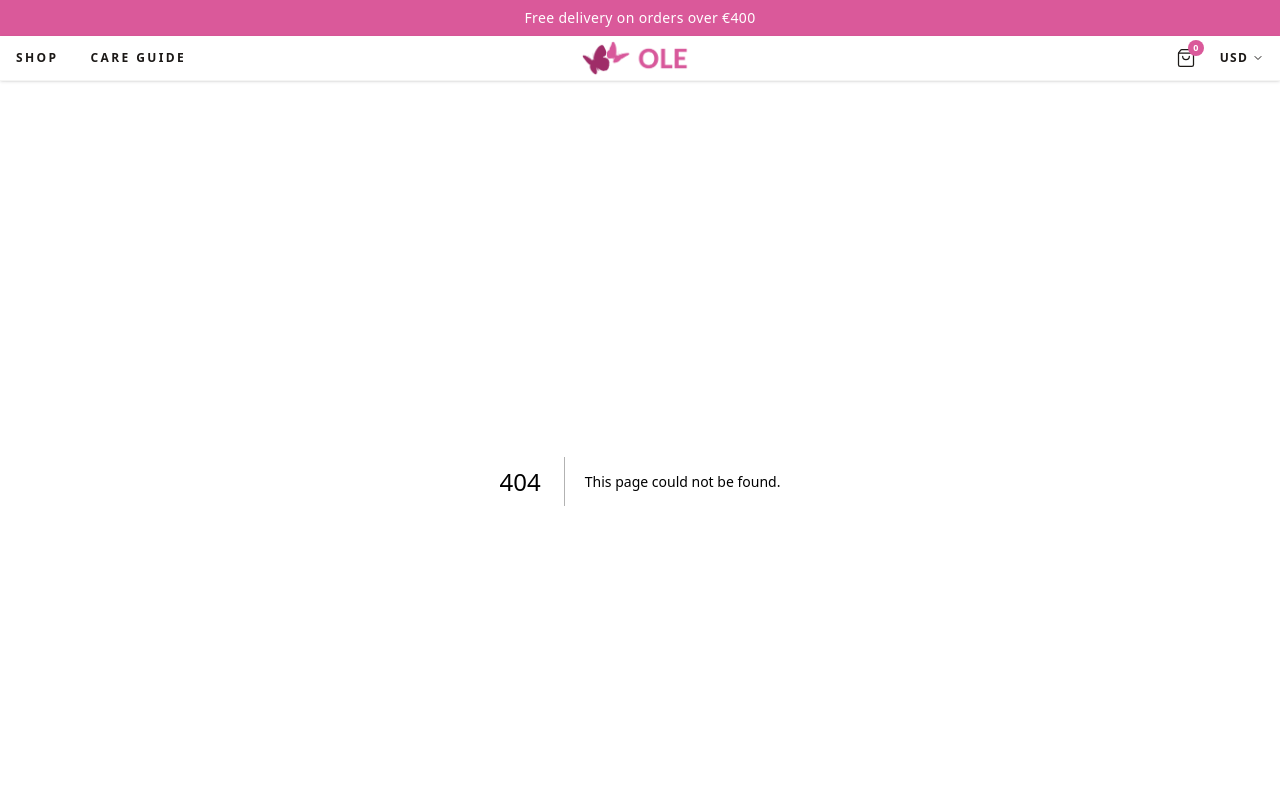
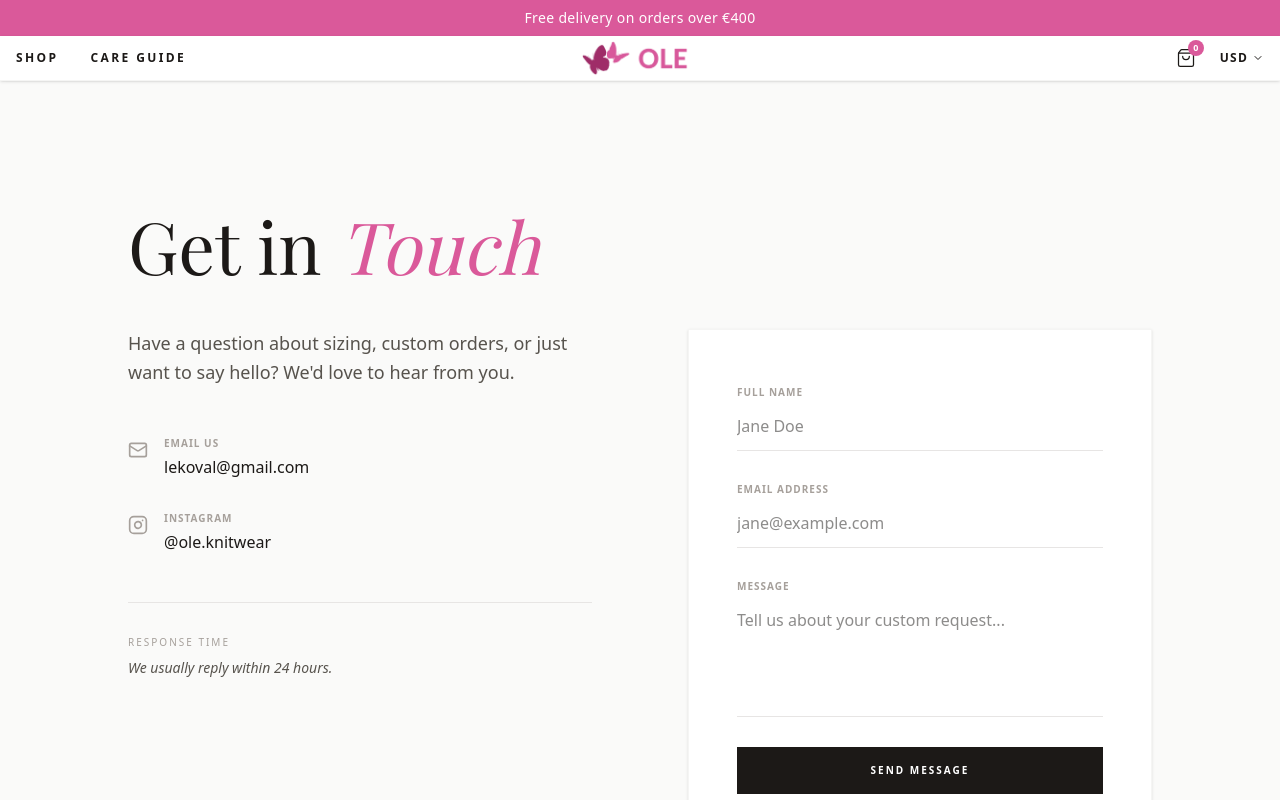
Before and after one commit to PolinianCode/oleknitwear-frontend, a Next.js app: page /contact-us in a window 1280 px wide. Before the commit this address had no page. Shown: the top 800 px of the page. Built offline with nearby package versions, Linux system fonts and the light colour scheme; a web font is replaced by a local one.

Commit message:
Contact us page and footer link fix

```diff
--- /dev/null
+++ b/app/contact-us/page.tsx
@@ -0,0 +1,141 @@
+"use client";
+
+import { useState } from "react";
+import { Mail, Instagram, Send } from "lucide-react";
+
+export default function ContactPage() {
+    const [status, setStatus] = useState<"idle" | "sending" | "success">("idle");
+
+    const handleSubmit = (e: React.FormEvent) => {
+        e.preventDefault();
+        setStatus("sending");
+        setTimeout(() => setStatus("success"), 1500);
+    };
+
+    return (
+        <main className="bg-stone-50 min-h-screen pt-32 pb-20 font-sans">
+            <div className="container mx-auto px-4">
+                <div className="max-w-5xl mx-auto">
+
+                    <h1 className="text-5xl md:text-7xl font-serif text-stone-900 mb-12">
+                        Get in <span className="italic text-brand">Touch</span>
+                    </h1>
+
+                    <div className="grid grid-cols-1 lg:grid-cols-2 gap-16 xl:gap-24">
+
+                        <div className="space-y-12">
+                            <p className="text-lg text-stone-600 leading-relaxed max-w-md">
+                                Have a question about sizing, custom orders, or just want to say hello?
+                                We'd love to hear from you.
+                            </p>
+
+                            <div className="space-y-8">
+                                <ContactItem
+                                    icon={<Mail size={20} />}
+                                    title="Email Us"
+                                    content="lekoval@gmail.com"
+                                    link="mailto:lekoval@gmail.com"
+                                />
+                                <ContactItem
+                                    icon={<Instagram size={20} />}
+                                    title="Instagram"
+                                    content="@ole.knitwear"
+                                    link="https://instagram.com/ole.knitwear"
+                                />
+                            </div>
+
+                            <div className="pt-8 border-t border-stone-200">
+                                <p className="text-[10px] uppercase tracking-[0.2em] text-stone-400">Response time</p>
+                                <p className="mt-2 text-sm italic text-stone-600">We usually reply within 24 hours.</p>
+                            </div>
+                        </div>
+
+                        <div className="bg-white p-8 md:p-12 shadow-sm border border-stone-100">
+                            {status === "success" ? (
+                                <div className="h-full flex flex-col items-center justify-center text-center animate-fadeIn">
+                                    <div className="w-16 h-16 bg-stone-900 text-white rounded-full flex items-center justify-center mb-6">
+                                        <Send size={24} />
+                                    </div>
+                                    <h3 className="text-2xl font-serif italic mb-2">Message Sent</h3>
+                                    <p className="text-stone-500 text-sm">Thank you for reaching out. We'll be in touch soon.</p>
+                                    <button
+                                        onClick={() => setStatus("idle")}
+                                        className="mt-8 text-[10px] uppercase tracking-widest font-bold border-b border-stone-900 pb-1"
+                                    >
+                                        Send another message
+                                    </button>
+                                </div>
+                            ) : (
+                                <form onSubmit={handleSubmit} className="space-y-6">
+                                    <div className="space-y-1">
+                                        <label className="text-[10px] uppercase tracking-widest font-bold text-stone-400">Full Name</label>
+                                        <input
+                                            required
+                                            type="text"
+                                            className="w-full border-b border-stone-200 py-3 focus:border-brand outline-none transition-colors font-light text-stone-900"
+                                            placeholder="Jane Doe"
+                                        />
+                                    </div>
+
+                                    <div className="space-y-1">
+                                        <label className="text-[10px] uppercase tracking-widest font-bold text-stone-400">Email Address</label>
+                                        <input
+                                            required
+                                            type="email"
+                                            className="w-full border-b border-stone-200 py-3 focus:border-brand outline-none transition-colors font-light text-stone-900"
+                                            placeholder="jane@example.com"
+                                        />
+                                    </div>
+
+                                    <div className="space-y-1">
+                                        <label className="text-[10px] uppercase tracking-widest font-bold text-stone-400">Message</label>
+                                        <textarea
+                                            required
+                                            rows={4}
+                                            className="w-full border-b border-stone-200 py-3 focus:border-brand outline-none transition-colors font-light text-stone-900 resize-none"
+                                            placeholder="Tell us about your custom request..."
+                                        />
+                                    </div>
+
+                                    <button
+                                        disabled={status === "sending"}
+                                        type="submit"
+                                        className="w-full bg-stone-900 text-white py-4 text-[10px] font-bold uppercase tracking-[0.2em] hover:bg-brand transition-all disabled:bg-stone-300 hover:cursor-pointer"
+                                    >
+                                        {status === "sending" ? "Sending..." : "Send Message"}
+                                    </button>
+                                </form>
+                            )}
+                        </div>
+
+                    </div>
+                </div>
+            </div>
+        </main>
+    );
+}
+
+function ContactItem({ icon, title, content, link }: { icon: any, title: string, content: string, link?: string }) {
+    const Inner = () => (
+        <div className="flex items-start gap-4 group">
+            <div className="mt-1 text-stone-400 group-hover:text-brand transition-colors">{icon}</div>
+            <div>
+                <p className="text-[10px] uppercase tracking-widest font-bold text-stone-400 mb-1">{title}</p>
+                <p className="text-stone-900 font-light hover:text-brand transition-colors">{content}</p>
+            </div>
+        </div>
+    );
+
+    return link ? (
+        <a
+            href={link}
+            target="_blank"
+            rel="noopener noreferrer"
+            className="block"
+        >
+            <Inner />
+        </a>
+    ) : (
+        <Inner />
+    );
+}
--- a/components/Footer.tsx
+++ b/components/Footer.tsx
@@ -40,7 +40,7 @@ export default function Footer() {
                             <Link href="/search" className="hover:opacity-70 transition-opacity">
                                 Search
                             </Link>
-                            <Link href="/contact" className="hover:opacity-70 transition-opacity">
+                            <Link href="/contact-us" className="hover:opacity-70 transition-opacity">
                                 Contact
                             </Link>
                             <Link href="/sizing-delivery" className="hover:opacity-70 transition-opacity">
```
